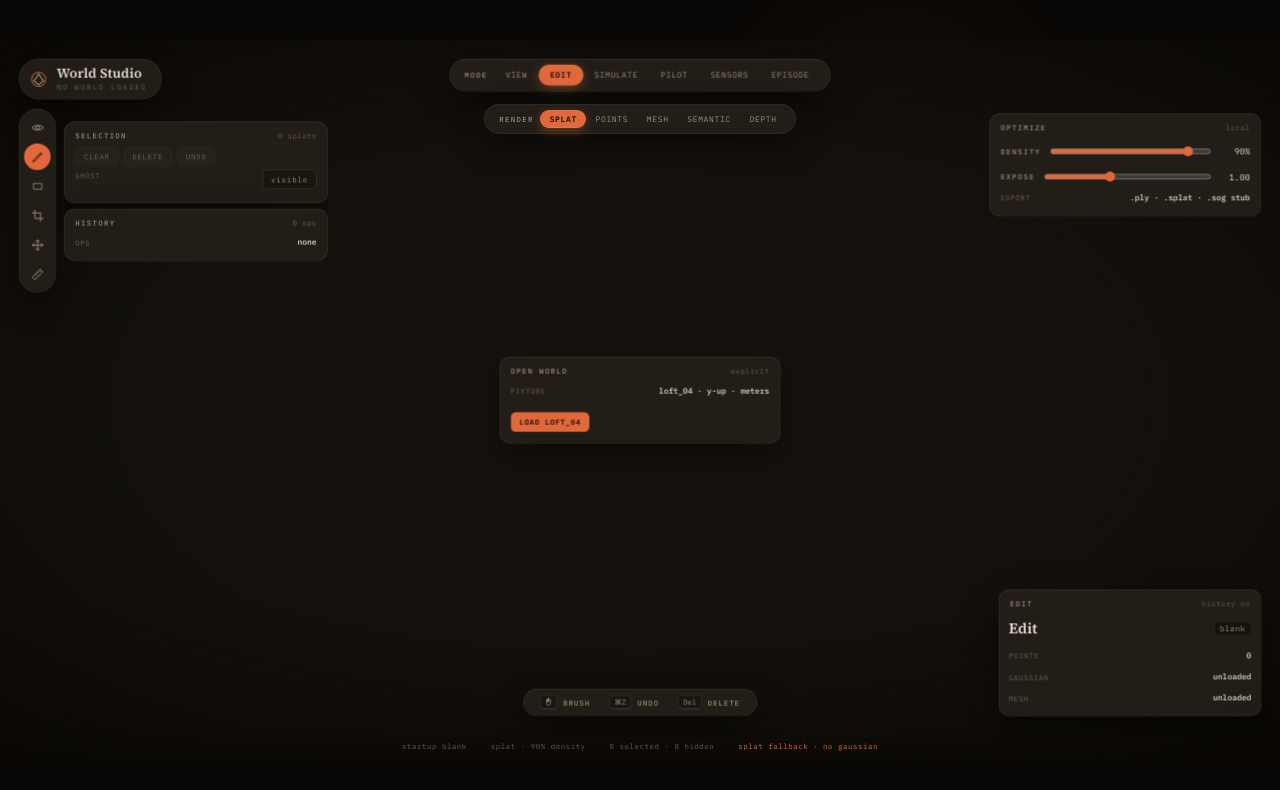
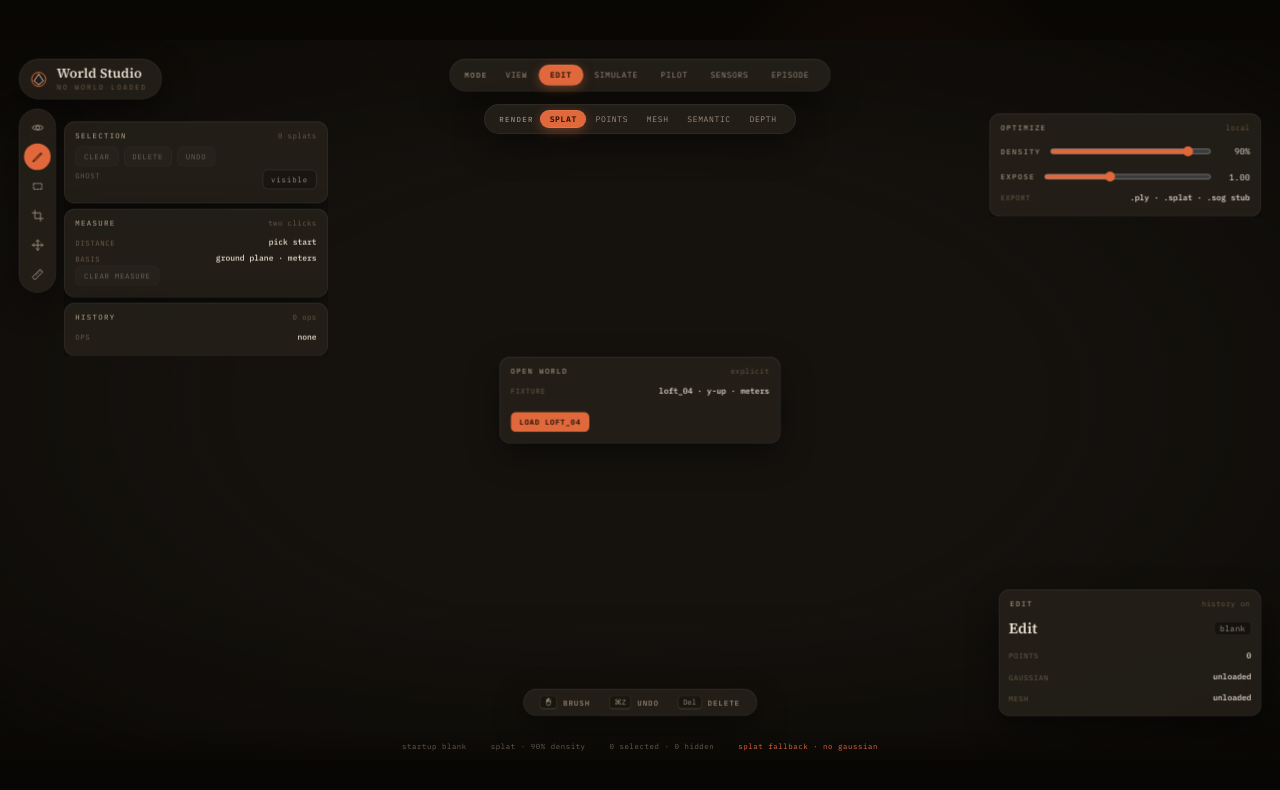
Before and after one commit to sandeep-devarapalli/world-studio, a React (Vite) app in the folder apps/web/: page / in a window 1280 px wide. Both pictures are taken after a click on the button "EDIT". Shown: the top 790 px of the page. Built offline with nearby package versions, Linux system fonts and the light colour scheme.

Commit message:
Add Edit measure tool (#55)

```diff
--- a/apps/web/src/App.tsx
+++ b/apps/web/src/App.tsx
@@ -272,6 +272,11 @@ interface EpisodeIntegrityRow {
   actualChecksum: string;
 }
 
+interface MeasurePoint {
+  world: [number, number, number];
+  stage: { x: number; y: number };
+}
+
 const defaultProps: SimulatedPropState[] = [
   { id: "prop-crate-a", label: "crate_a", preset: "crate", contactState: "grounded", x: -0.8, y: 0.18, z: 0.4, footprintRadius: 0.3 },
   { id: "prop-tall-a", label: "tall-crate_a", preset: "tall-crate", contactState: "grounded", x: 0.9, y: 0.42, z: 0.9, footprintRadius: 0.26 }
@@ -309,6 +314,7 @@ export function App() {
   const [showDeleted, setShowDeleted] = useState(true);
   const [isolatedClass, setIsolatedClass] = useState<number | undefined>(undefined);
   const [history, setHistory] = useState<HistoryItem[]>([]);
+  const [measurePoints, setMeasurePoints] = useState<MeasurePoint[]>([]);
   const [agent, setAgent] = useState<AgentState>(defaultSpawn);
   const [spawn, setSpawn] = useState<AgentState>(defaultSpawn);
   const [bodyPresetId, setBodyPresetId] = useState<AgentBodyPresetId>("locobot");
@@ -360,6 +366,12 @@ export function App() {
     () => sensorCaptures.filter((capture) => capture.sensorId === selectedSensor?.id),
     [selectedSensor?.id, sensorCaptures]
   );
+  const measurementDistance = useMemo(() => {
+    if (measurePoints.length < 2) return null;
+    const [a, b] = measurePoints;
+    if (!a || !b) return null;
+    return Math.hypot(b.world[0] - a.world[0], b.world[1] - a.world[1], b.world[2] - a.world[2]);
+  }, [measurePoints]);
   const latestSensorCapture = selectedSensorCaptures[0] ?? null;
   const episodeTimeline = useMemo(() => [...episodeEvents].sort((a, b) => a.frame - b.frame), [episodeEvents]);
   const selectedEpisodeEvent = useMemo(
@@ -537,6 +549,7 @@ export function App() {
     setSelected(new Set());
     setDeleted(new Set());
     setHistory([]);
+    setMeasurePoints([]);
     setStepCount(0);
     setLastAction("idle");
     setProps(defaultProps);
@@ -741,6 +754,19 @@ export function App() {
     [options, renderer, scale]
   );
 
+  const measureAt = useCallback(
+    (event: React.PointerEvent<HTMLCanvasElement>) => {
+      const canvas = canvasRef.current;
+      if (!canvas || !renderer?.projectToGround) return;
+      const world = renderer.projectToGround(canvas, options, event.clientX, event.clientY);
+      if (!world) return;
+      const point: MeasurePoint = { world, stage: toStage(event.clientX, event.clientY) };
+      setMeasurePoints((current) => (current.length >= 2 ? [point] : [...current, point]));
+      setLastAction("measure point");
+    },
+    [options, renderer, toStage]
+  );
+
   const deleteSelected = useCallback(() => {
     if (!selected.size) return;
     const indices = [...selected];
@@ -1200,6 +1226,9 @@ export function App() {
       interactionRef.current = { kind: "rect", x: event.clientX, y: event.clientY };
       const start = toStage(event.clientX, event.clientY);
       setSelectRect({ x0: start.x, y0: start.y, x1: start.x, y1: start.y });
+    } else if (mode === "edit" && renderer && tool === "ruler") {
+      interactionRef.current = null;
+      measureAt(event);
     } else {
       interactionRef.current = { kind: "orbit", x: event.clientX, y: event.clientY };
     }
@@ -1269,6 +1298,24 @@ export function App() {
   const activeMode = modes.find((entry) => entry.id === mode) ?? modes[0];
   const rootClass = `ws-root mode-${mode} ${dense ? "dense" : ""} ${docked ? "docked" : ""}`.trim();
   const hasDesktopApi = Boolean(getDesktopApi()?.openLocalPackage);
+  const measureStart = measurePoints[0];
+  const measureEnd = measurePoints[1];
+  const measureLineStyle =
+    measureStart && measureEnd
+      ? {
+          left: measureStart.stage.x,
+          top: measureStart.stage.y,
+          width: Math.hypot(measureEnd.stage.x - measureStart.stage.x, measureEnd.stage.y - measureStart.stage.y),
+          transform: `rotate(${Math.atan2(measureEnd.stage.y - measureStart.stage.y, measureEnd.stage.x - measureStart.stage.x)}rad)`
+        }
+      : undefined;
+  const measureLabelStyle =
+    measureStart && measureEnd
+      ? {
+          left: (measureStart.stage.x + measureEnd.stage.x) / 2,
+          top: (measureStart.stage.y + measureEnd.stage.y) / 2
+        }
+      : undefined;
 
   return (
     <div className="ws-stage-shell">
@@ -1278,7 +1325,7 @@ export function App() {
           <canvas
             ref={canvasRef}
             className={`ws-canvas ${mode === "simulate" ? "dual-right" : ""} ${
-              mode === "edit" && (tool === "brush" || tool === "rect") ? "edit-tool" : ""
+              mode === "edit" && (tool === "brush" || tool === "rect" || tool === "ruler") ? "edit-tool" : ""
             }`.trim()}
             data-testid="world-canvas"
             onPointerDown={onPointerDown}
@@ -1304,6 +1351,21 @@ export function App() {
                 height: Math.abs(selectRect.y1 - selectRect.y0)
               }}
             />
+          ) : null}
+          {mode === "edit" && measurePoints.length ? (
+            <div className="ws-measure-overlay" data-testid="measure-overlay">
+              {measureLineStyle ? <div className="ws-measure-line" style={measureLineStyle} /> : null}
+              {measurePoints.map((point, index) => (
+                <div className="ws-measure-dot" key={`${point.world.join(":")}-${index}`} style={{ left: point.stage.x, top: point.stage.y }}>
+                  {index + 1}
+                </div>
+              ))}
+              {measurementDistance !== null && measureLabelStyle ? (
+                <div className="ws-measure-label" data-testid="measure-overlay-label" style={measureLabelStyle}>
+                  {measurementDistance.toFixed(2)} m
+                </div>
+              ) : null}
+            </div>
           ) : null}
           <div className="ws-overlay">
             {mode === "simulate" ? (
@@ -1916,6 +1978,21 @@ export function App() {
               </button>
             </div>
           </WSPanel>
+          <WSPanel title="Measure" meta={measurementDistance === null ? "two clicks" : "ground plane"} data-testid="measure-panel">
+            <div className="ws-kv" data-testid="measure-readout">
+              <span>distance</span>
+              <b>{measurementDistance === null ? (measurePoints.length ? "pick end" : "pick start") : `${measurementDistance.toFixed(2)} m`}</b>
+            </div>
+            <div className="ws-kv">
+              <span>basis</span>
+              <b>ground plane · meters</b>
+            </div>
+            <div className="ws-btn-row">
+              <WSButton disabled={!measurePoints.length} onClick={() => setMeasurePoints([])}>
+                Clear Measure
+              </WSButton>
+            </div>
+          </WSPanel>
           <WSPanel title="History" meta={`${history.length} ops`}>
             {history.length ? (
               history.map((entry, index) => (
--- a/apps/web/src/styles.css
+++ b/apps/web/src/styles.css
@@ -773,6 +773,49 @@ body {
   z-index: 5;
 }
 
+.ws-measure-overlay {
+  position: absolute;
+  inset: 0;
+  pointer-events: none;
+  z-index: 5;
+}
+
+.ws-measure-line {
+  position: absolute;
+  height: 0;
+  border-top: 2px solid var(--acc);
+  filter: drop-shadow(0 0 8px color-mix(in srgb, var(--acc), transparent 35%));
+  transform-origin: 0 50%;
+}
+
+.ws-measure-dot {
+  position: absolute;
+  width: 24px;
+  height: 24px;
+  border: 1px solid var(--acc);
+  border-radius: 50%;
+  background: rgba(14, 10, 7, 0.78);
+  color: var(--ink);
+  display: grid;
+  place-items: center;
+  font-family: var(--mono);
+  font-size: 10px;
+  transform: translate(-50%, -50%);
+}
+
+.ws-measure-label {
+  position: absolute;
+  transform: translate(-50%, calc(-100% - 10px));
+  border: 1px solid color-mix(in srgb, var(--acc), transparent 18%);
+  border-radius: 8px;
+  background: rgba(28, 22, 17, 0.9);
+  color: var(--ink);
+  font-family: var(--mono);
+  font-size: 12px;
+  padding: 5px 8px;
+  white-space: nowrap;
+}
+
 .ws-slider-row input[type="range"] {
   flex: 1;
   accent-color: var(--acc);
--- a/packages/renderer/src/index.ts
+++ b/packages/renderer/src/index.ts
@@ -168,6 +168,19 @@ export class ThreeWorldRenderer implements RenderAdapter {
     }
 
     return out;
+  }
+
+  projectToGround(canvas: HTMLCanvasElement, options: RenderOptions, x: number, y: number): [number, number, number] | null {
+    this.ensureThree(canvas);
+    if (!this.camera) return null;
+    this.updateCamera(canvas, options);
+
+    const rect = canvas.getBoundingClientRect();
+    const pointer = new THREE.Vector2(((x - rect.left) / rect.width) * 2 - 1, -(((y - rect.top) / rect.height) * 2 - 1));
+    const raycaster = new THREE.Raycaster();
+    raycaster.setFromCamera(pointer, this.camera);
+    const hit = raycaster.ray.intersectPlane(new THREE.Plane(new THREE.Vector3(0, 1, 0), 0), new THREE.Vector3());
+    return hit ? [hit.x, hit.y, hit.z] : null;
   }
 
   capture(canvas: HTMLCanvasElement): string {
--- a/packages/world-core/src/index.ts
+++ b/packages/world-core/src/index.ts
@@ -142,6 +142,7 @@ export interface RenderAdapter {
   render(canvas: HTMLCanvasElement, options: RenderOptions): void;
   collectInRadius(canvas: HTMLCanvasElement, options: RenderOptions, x: number, y: number, radius: number): number[];
   collectInRect?(canvas: HTMLCanvasElement, options: RenderOptions, x0: number, y0: number, x1: number, y1: number): number[];
+  projectToGround?(canvas: HTMLCanvasElement, options: RenderOptions, x: number, y: number): [number, number, number] | null;
   capture(canvas: HTMLCanvasElement): string;
   getDiagnostics?(): RendererDiagnostics;
   dispose?(): void;
```
Also changed, not shown: 1 other file (tests, documents, lock files or other folders).
